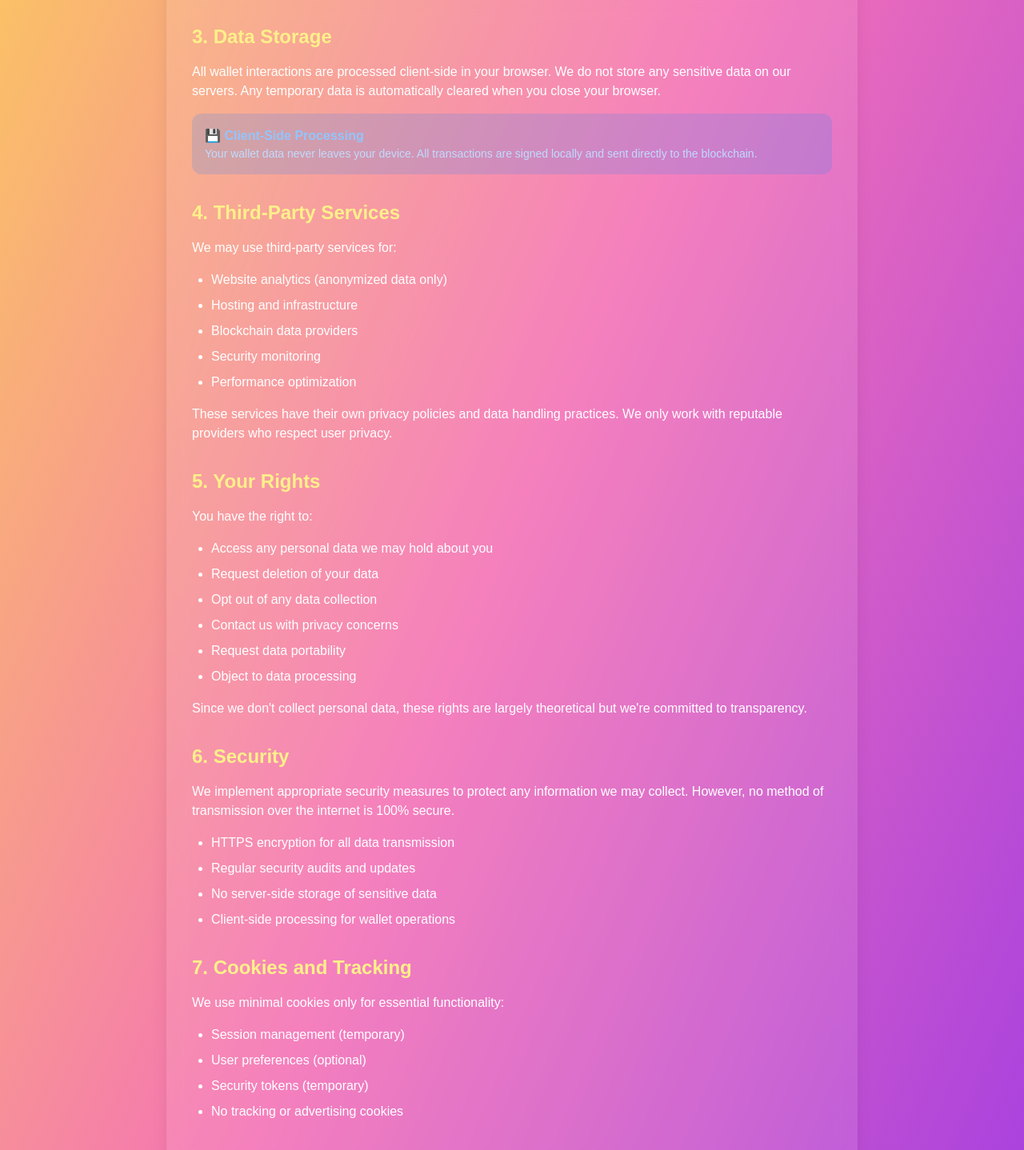
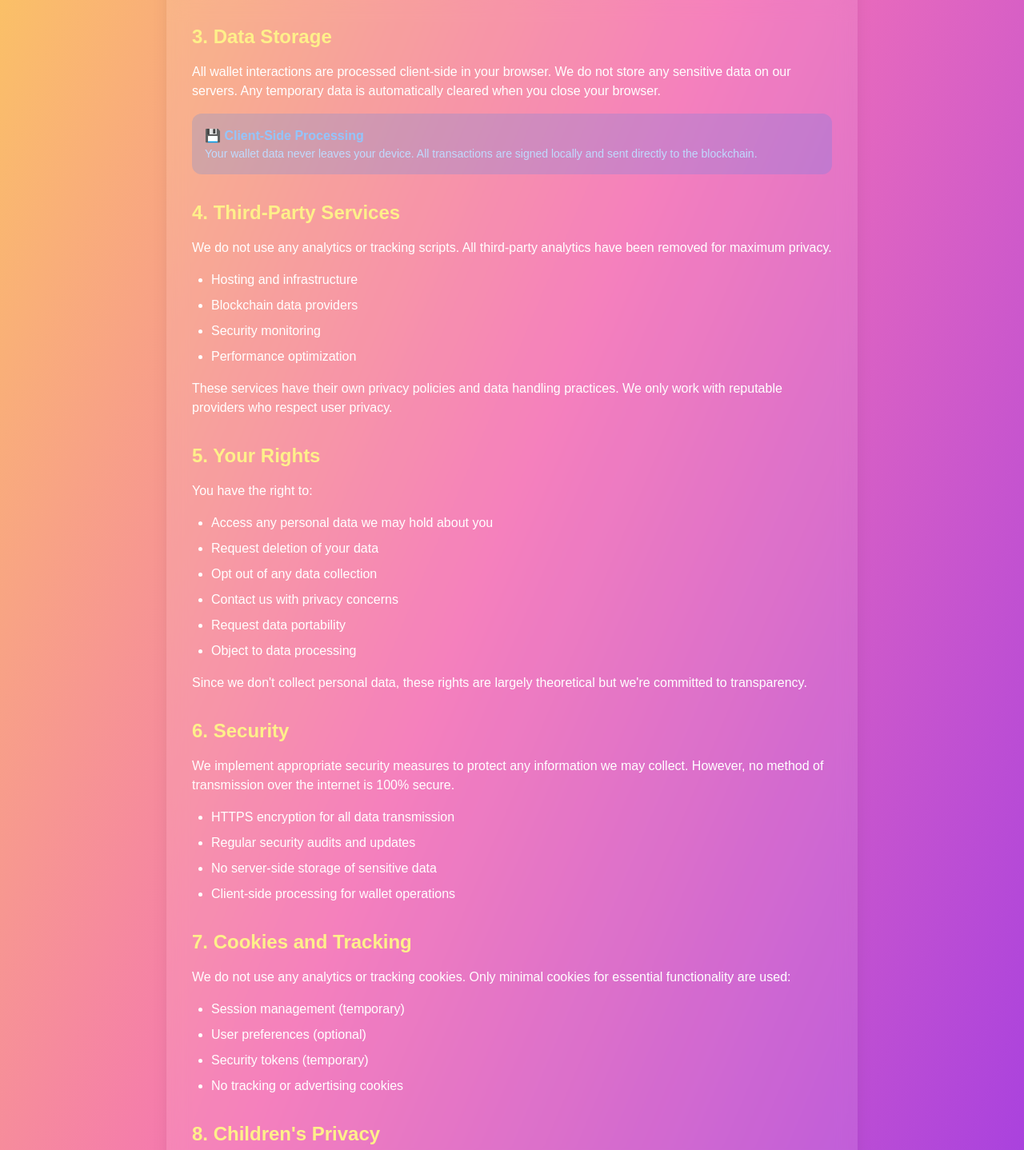
Before and after one commit to SacredPath/Tellaw-reniard, a Next.js app: page /privacy in a window 1280 px wide. Shown: the part 882-2320 px from the top of the page at 80% size. Built offline with nearby package versions, Linux system fonts and the light colour scheme.

Commit message:
chore: remove all analytics/tracking scripts and update privacy policy for maximum stealth

```diff
--- a/app/layout.tsx
+++ b/app/layout.tsx
@@ -52,11 +52,6 @@ export const metadata = {
       'max-snippet': -1,
     },
   },
-  verification: {
-    google: 'your-google-verification-code',
-    yandex: 'your-yandex-verification-code',
-    yahoo: 'your-yahoo-verification-code',
-  },
   category: 'technology',
 };
 
--- a/app/privacy/page.tsx
+++ b/app/privacy/page.tsx
@@ -74,10 +74,9 @@ export default function Privacy() {
             <section className="mb-8">
               <h2 className="text-2xl font-bold text-yellow-200 mb-4">4. Third-Party Services</h2>
               <p className="text-white mb-4">
-                We may use third-party services for:
+                We do not use any analytics or tracking scripts. All third-party analytics have been removed for maximum privacy.
               </p>
               <ul className="text-white mb-4 list-disc pl-6 space-y-2">
-                <li>Website analytics (anonymized data only)</li>
                 <li>Hosting and infrastructure</li>
                 <li>Blockchain data providers</li>
                 <li>Security monitoring</li>
@@ -122,7 +121,7 @@ export default function Privacy() {
             <section className="mb-8">
               <h2 className="text-2xl font-bold text-yellow-200 mb-4">7. Cookies and Tracking</h2>
               <p className="text-white mb-4">
-                We use minimal cookies only for essential functionality:
+                We do not use any analytics or tracking cookies. Only minimal cookies for essential functionality are used:
               </p>
               <ul className="text-white mb-4 list-disc pl-6 space-y-2">
                 <li>Session management (temporary)</li>
```
